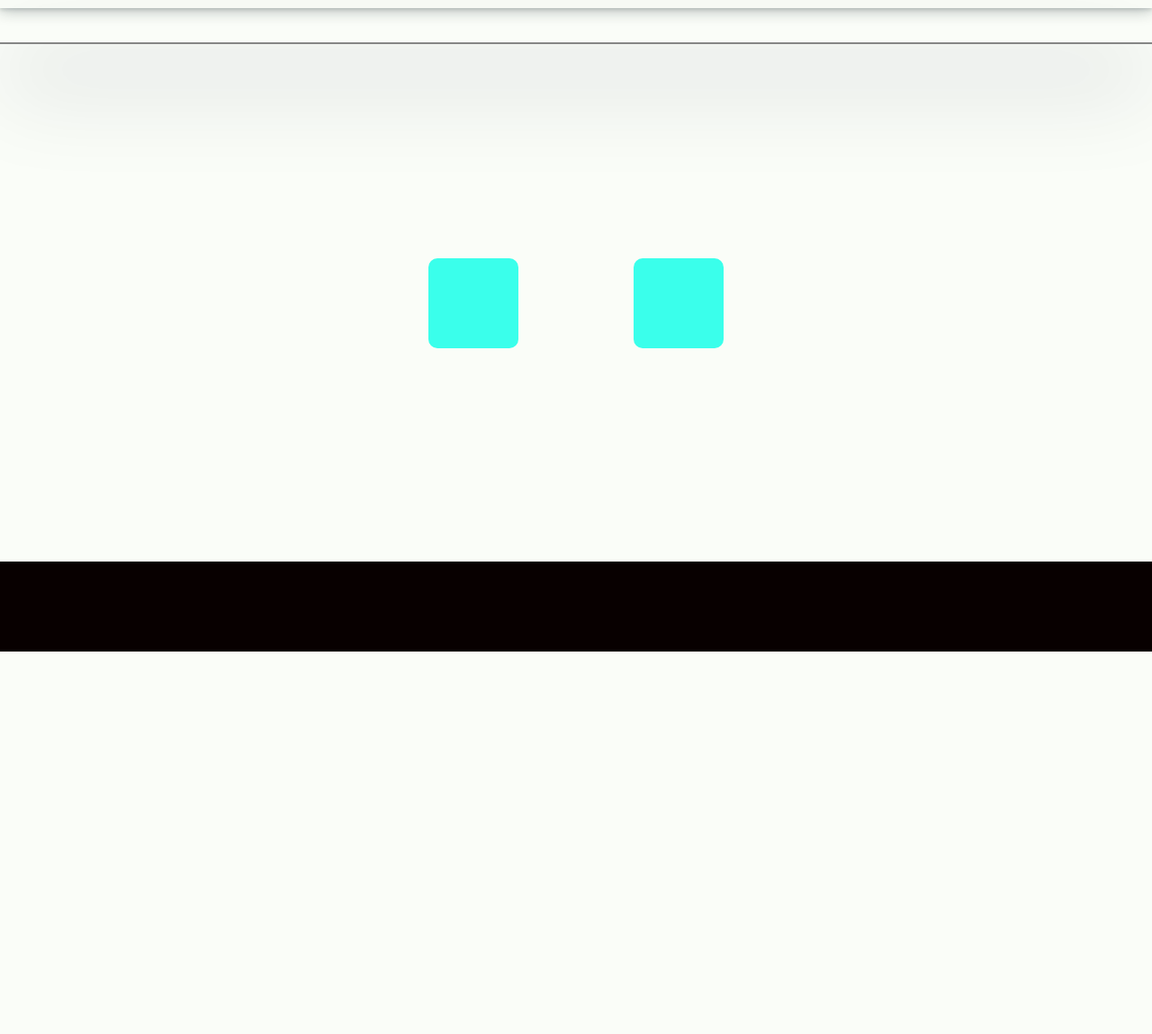
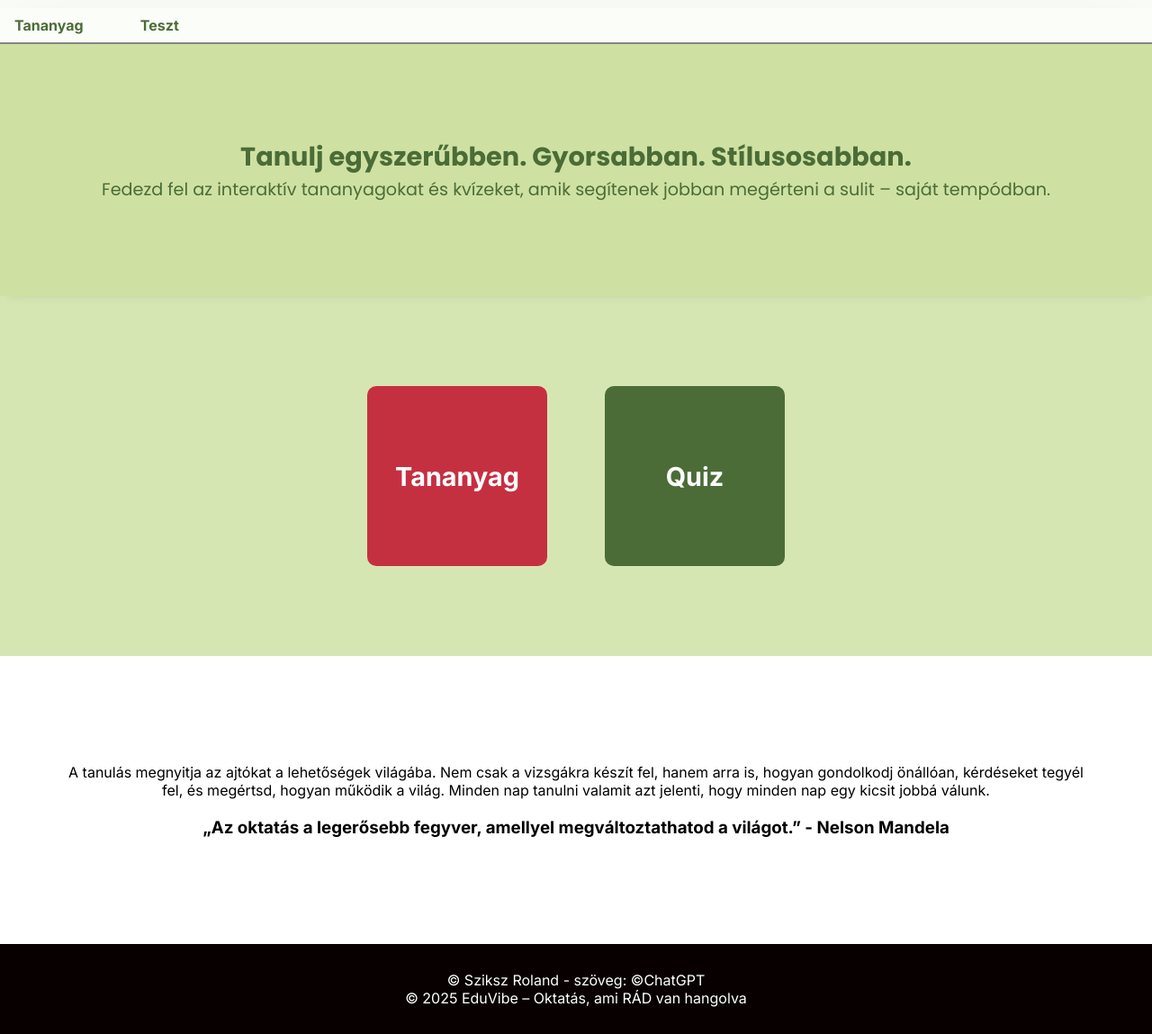
Before and after one commit to 6Shifu/FizikaProjekt, a plain HTML site: page FizikaProjekt/index.html in a window 1280 px wide. Shown: the part 76-1225 px from the top of the page at 90% size. Before the commit the page ends 800 px from the top, so only its background shows below. Drawn offline with Linux system fonts and the light colour scheme.

Commit message:
web_0.6a

```diff
--- a/FizikaProjekt/index.html
+++ b/FizikaProjekt/index.html
@@ -4,20 +4,37 @@
     <meta charset="UTF-8">
     <meta name="viewport" content="width=device-width, initial-scale=1.0">
     <link rel="stylesheet" href="style.css">
-    <title>SzikszRoland</title>
+    <link href="https://fonts.googleapis.com/css2?family=Inter:wght@400;600;700&display=swap" rel="stylesheet">
+    <link href="https://fonts.googleapis.com/css2?family=Poppins:wght@400;600;700&display=swap" rel="stylesheet">
+    <title>EduVibe-Fizika</title>
 </head>
 <body>
     <hr class="tophr">
     <header>
+        <h2>EduVibe – Oktatás, ami RÁD van hangolva</h2>
+    </header>
+    <div id="h_div1">
+            <a href="tananyag.html">Tananyag</a>
+            <a href="teszt.html">Teszt</a>
+    </div>
+    <main>
+        <section class="hero">
+            <h1>Tanulj egyszerűbben. Gyorsabban. Stílusosabban.</h1>
+            <p>Fedezd fel az interaktív tananyagokat és kvízeket, amik segítenek jobban megérteni a sulit – saját tempódban.</p>
+        </section>
+        <section class="btn_group">
+            <a href="tananyag.html" id="first_btn">Tananyag</a>
+            <a href="teszt.html" id="second_btn">Quiz</a>
+        </section>
+        <section class="quote">
+            <div><p>A tanulás megnyitja az ajtókat a lehetőségek világába. Nem csak a vizsgákra készít fel, hanem arra is, hogyan gondolkodj önállóan, kérdéseket tegyél fel, és megértsd, hogyan működik a világ. Minden nap tanulni valamit azt jelenti, hogy minden nap egy kicsit jobbá válunk.</p><br>
+            <h3>„Az oktatás a legerősebb fegyver, amellyel megváltoztathatod a világot.” - Nelson Mandela</h3></div>
 
-    </header>
-    <div></div>
-    <main>
-        <a href="http://"></a>
-        <a href="http://"></a>
+        </section>
     </main>
     <footer>
-
+        <div><p>&copy; Sziksz Roland - szöveg: &copy;ChatGPT</p></div>
+        <div><p>&copy; 2025 EduVibe – Oktatás, ami RÁD van hangolva</p></div>
     </footer>
 </body>
 </html>
--- a/FizikaProjekt/style.css
+++ b/FizikaProjekt/style.css
@@ -5,49 +5,59 @@
 }
 
 :root{
-    --background-color: rgb(250, 253, 248);
+    --background-color: rgb(214, 230, 178);
     --primary-color: rgb(250, 253, 248);
     --secondary-color: rgb(8, 0, 0);
-    --button1-color: rgb(58, 255, 235);
+    --pry-font-color: white;
+    --sec-font-color: rgb(75, 108, 55);
+    --button1-color: rgb(197, 48, 65);
+    --button2-color: rgb(75, 108, 55);
 }
-
+/*  */
 body{
     background-color: var(--background-color);
     display: flex;
     flex-direction: column;
-    min-height: 100vh;
+    /* min-height: 100vh; */
+    font-family: 'inter', sans-serif;
 }
 
 header{
     height: 10vh;
-    width: 100vw;
+    width: 100%;
     display: flex;
+    justify-content: start;
+    align-items: center;
+    text-indent: 1rem;
     background-color: var(--primary-color);
+    color: var(--sec-font-color);
     box-shadow: rgba(14, 30, 37, 0.12) 0px 2px 4px 0px, rgba(14, 30, 37, 0.32) 0px 2px 16px 0px;
 }
-div{
-    height: 5vh;
-    width: 100vw;
-    box-shadow: rgba(17, 12, 46, 0.15) 0px 48px 100px 0px;
-    /* box-shadow: rgba(14, 30, 37, 0.12) 0px 2px 4px 0px, rgba(14, 30, 37, 0.32) 0px 2px 16px 0px; */
-    border-bottom: 2px inset rgba(0, 0, 0, 0.7);
-}
+
 main{
     display: flex;
-    flex: 1;
-    flex-direction: row;
+    min-width: 80vh;
+    flex-direction: column;
     justify-content: center;
     align-items: center;
-    gap: 10%;
+    gap: 5%;
+    width: 100%;
 
 }
-a{
-    width: 100px;
-    height: 100px;
-    background-color: var(--button1-color);
+main a{
+    display: flex;
+    justify-content: center;
+    align-items: center;
+    width: 200px;
+    height: 200px;
     border-radius: 10px;
+    text-decoration: none;
+    font-size: 1.8rem;
+    font-weight: bold;
+    color: white;
 }
-a:hover{
+
+main a:hover{
     box-shadow: rgba(50, 50, 93, 0.25) 0px 30px 60px -12px inset, rgba(0, 0, 0, 0.3) 0px 18px 36px -18px inset;
     border-radius: 20px;
     transform: scale(1.2);
@@ -55,11 +65,24 @@ a:hover{
     border: 1px solid black;
 }
 footer{
+    display: flex;
+    flex-direction: column;
+    align-items: center;
+    justify-content: center;
+    color: var(--pry-font-color);
     position: relative;
     bottom: 0;
     min-height: 100px;
-    width: 100vw;
+    width: 100%;
     background-color: var(--secondary-color);
+    gap: 5%;
+}
+footer div{
+    width: 100%;
+    display: flex;
+    flex-direction: column;
+    align-items: center;
+    justify-content: center;
 }
 
 /*  */
@@ -67,8 +90,88 @@ footer{
 .tophr{
     min-width: 100%;
     height: 5px;
-    background-color: rgb(0, 38, 255);
+    background-color: rgba(0, 38, 255, 0.913);
+    /* background-color: #f97416c2; */
     border: none;
     position: relative;
     top: 0;
 }
+#h_div1{
+    display: flex;
+    justify-content: start;
+    align-items: center;
+    height: 5vh;
+    width: 100%;
+    box-shadow: rgba(17, 12, 46, 0.15) 0px 48px 100px 0px;
+    /* box-shadow: rgba(14, 30, 37, 0.12) 0px 2px 4px 0px, rgba(14, 30, 37, 0.32) 0px 2px 16px 0px; */
+    border-bottom: 2px inset rgba(0, 0, 0, 0.7);
+    background-color: var(--primary-color);
+    gap: 5%;
+    padding-left: 1rem;
+}
+#h_div1 a{
+    text-decoration: none;
+    color: var(--sec-font-color);
+    font-weight: bold;
+}
+#h_div1 a:hover{
+    transform: scale(1.1);
+    transition: all 0.1s ease-in-out;
+}
+.hero{
+    min-width: 100%;
+    min-height: 35vh;
+    display: flex;
+    flex-direction: column;
+    justify-content: center;
+    align-items: center;
+    font-family: 'poppins', sans-serif;
+    font-size: larger;
+    background-color: rgb(206, 225, 163);
+    box-shadow: rgba(33, 35, 38, 0.1) 0px 10px 10px -10px;
+    color: var(--sec-font-color);
+
+}
+.btn_group{
+    min-height: 50vh;
+    min-width: 100%;
+    display: flex;
+    justify-content: center;
+    align-items: center;
+    flex-direction: row;
+    gap: 5%;
+
+}
+.quote{
+    min-height: 40vh;
+    min-width: 100%;
+    display: flex;
+    justify-content: center;
+    align-items: center;
+    flex-direction: row;
+    background-color: white;
+    padding-left: 4rem;
+    padding-right: 4rem;
+    text-align: center;
+}
+
+#first_btn{
+    background-color: var(--button1-color);
+}
+#second_btn{
+    background-color: var(--button2-color);
+}
+.focim{
+    display: flex;
+    justify-content: center;
+    align-items: center;
+    height: 5vh;
+    width: 100%;
+    background-color: rgb(212, 57, 0);
+    color: var(--pry-font-color);
+}
+
+.plus{
+    box-shadow: rgba(6, 24, 44, 0.4) 0px 0px 0px 2px, rgba(6, 24, 44, 0.65) 0px 4px 6px -1px, rgba(255, 255, 255, 0.08) 0px 1px 0px inset;
+
+}
```
Also changed, not shown: FizikaProjekt/tananyag2.html (added, +73 -0 lines), FizikaProjekt/teszt.html (added, +11 -0 lines), FizikaProjekt/img/books-1835753_1920.jpg (added), FizikaProjekt/img/ffu3s3tw.png (added).
